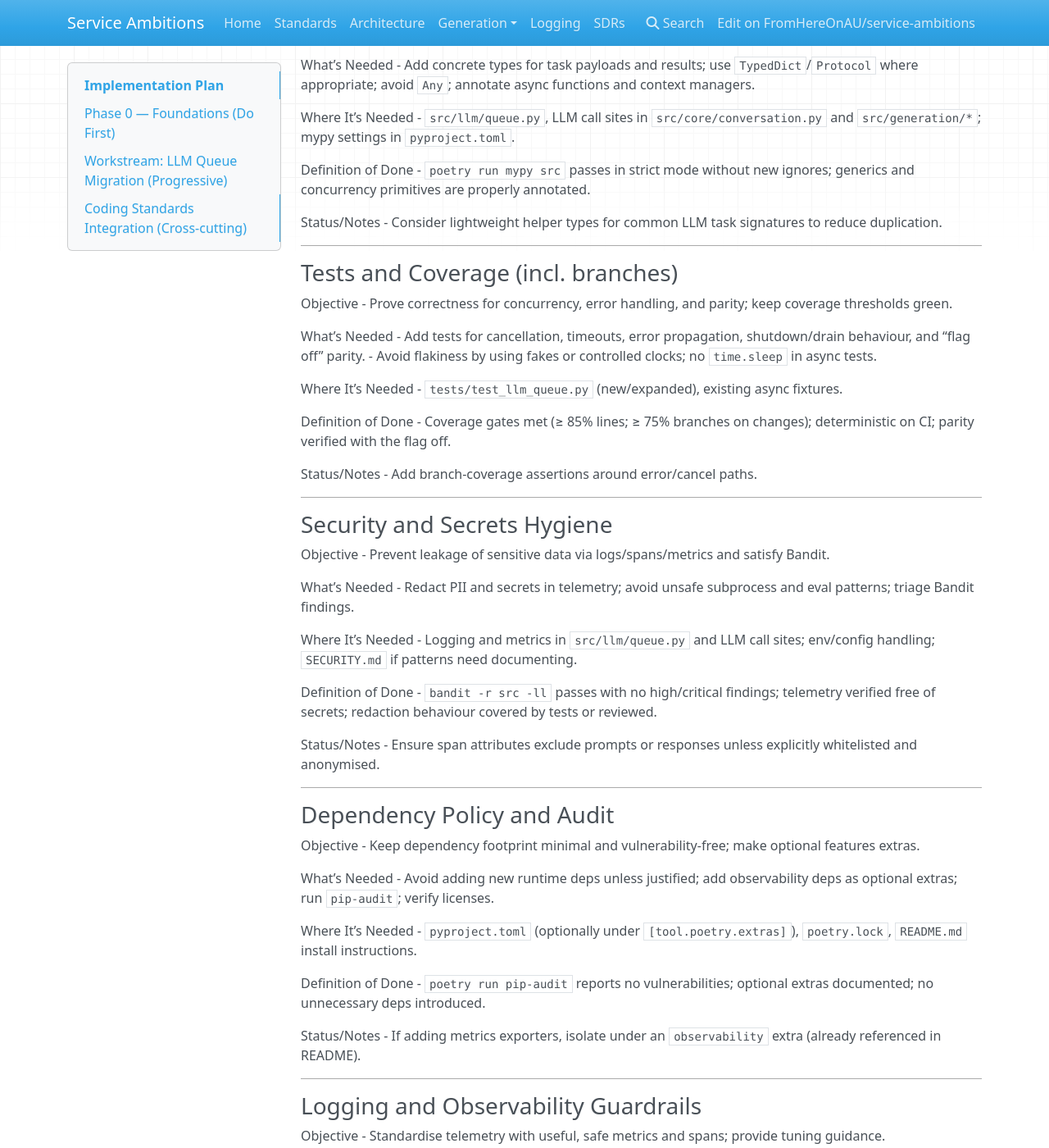
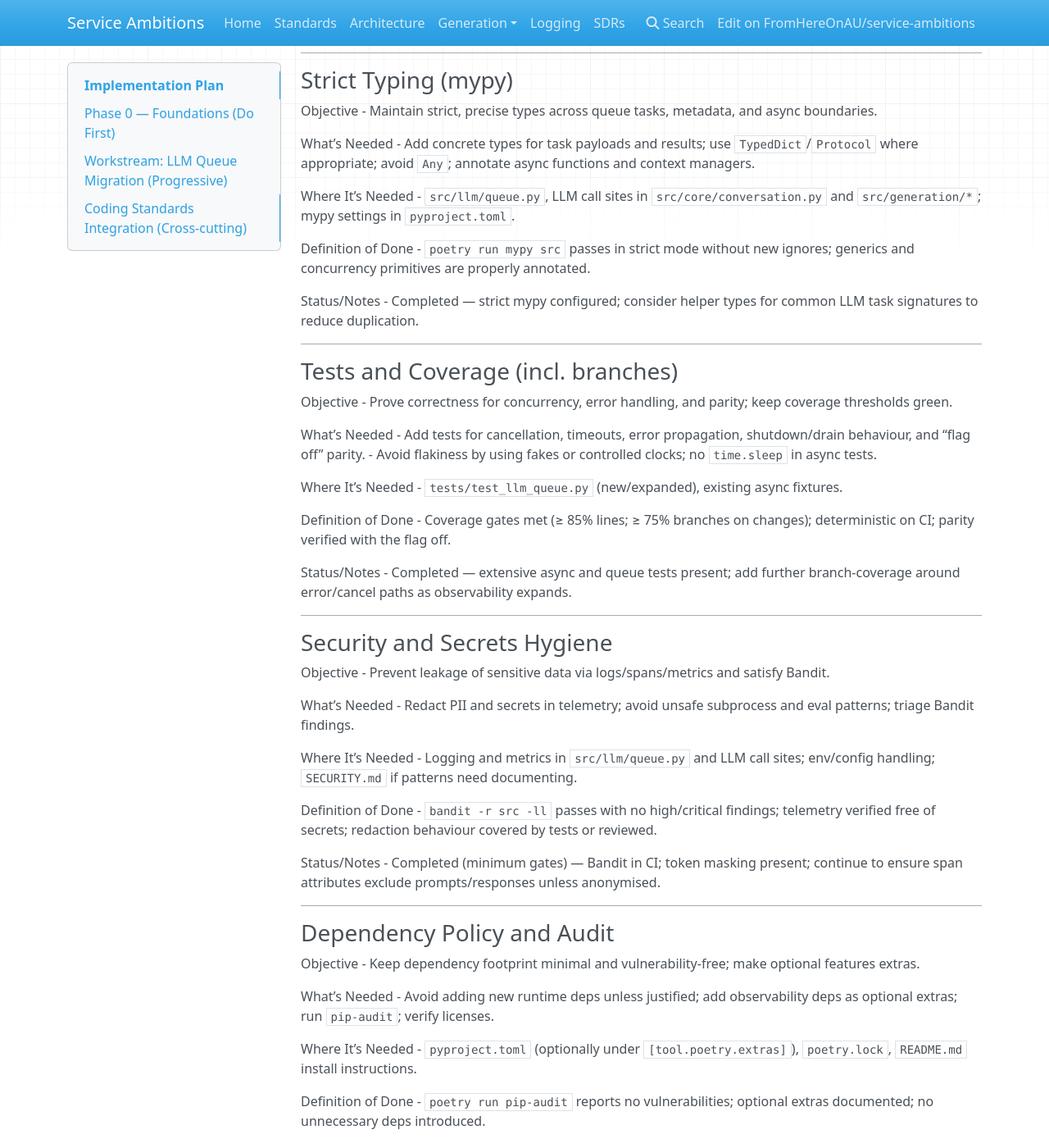
Before and after one commit to fenrick/service-ambitions, an MkDocs documentation site: the page built from docs/implementation_plan.md, in a window 1280 px wide and 1400 px high, scrolled down 7627 px. Shown: the whole window at 82% size. Built offline with MkDocs 1.6.1, drawn with Linux system fonts in a browser that asks for light colours; nearby versions of some CDN libraries; some of the changed text lies outside the part shown.

Commit message:
docs: update implementation plan statuses; mark completed items across LLM queue workstream, coding standards integration, and Phase 0 foundations

```diff
--- a/docs/implementation_plan.md
+++ b/docs/implementation_plan.md
@@ -32,7 +32,7 @@
 - Single entrypoints exist for each gate and are used by CI; branch coverage enabled; local and CI outputs match.
 
 Status/Notes
-- CI already runs the gates; add/confirm Makefile or Poetry script parity for developer convenience.
+- Completed — CI already runs the gates; add Makefile/Poetry aliases opportunistically.
 
 ---
 
@@ -52,7 +52,7 @@
 - `poetry run pre-commit install` and `poetry run pre-commit run --all-files` pass; optional secret scan configured or explicitly deferred with rationale.
 
 Status/Notes
-- Hook set covers the core tools; secret scanning can be added as a follow‑up if desired.
+- Completed — core hooks configured; consider adding secret scanning as a follow‑up.
 
 ---
 
@@ -72,7 +72,7 @@
 - Page renders in `mkdocs build --strict`; includes diagram or ASCII sketch, sequence overview, metrics/spans table, and tuning notes.
 
 Status/Notes
-- Not yet present; referenced in this plan and should be added early.
+- Pending — author `docs/runtime-architecture.md` and add to MkDocs nav.
 
 ---
 
@@ -92,7 +92,7 @@
 - Runbook exists, is actionable, and validated by a dry‑run in staging; referenced from README and this plan.
 
 Status/Notes
-- To be authored alongside Observability tasks so guidance is grounded in actual metrics.
+- Pending — create `docs/runbook.md` alongside observability so guidance reflects actual metrics.
 
 ---
 
@@ -112,7 +112,7 @@
 - New tests for cancellation/timeouts/drain pass deterministically in CI; no sleeps in async paths; fixtures reused across tests.
 
 Status/Notes
-- Build before adding more queue edge‑case tests.
+- Completed — async testing patterns in place (fake clocks/agents); extend as needed for new edge cases.
 
 ---
 
@@ -131,7 +131,7 @@
 - Tests assert exception types/messages; callers handle classes appropriately; no silent swallowing.
 
 Status/Notes
-- Create a tracking issue and introduce incrementally to avoid large refactors.
+- Pending — create tracking issue and introduce incrementally to avoid large refactors.
 
 ---
 
@@ -150,7 +150,7 @@
 - Bandit passes; manual spot‑checks show no sensitive data; tests cover redaction behaviour where practical.
 
 Status/Notes
-- Align with existing Logfire configuration and attributes.
+- Partially completed — token masking and sanitisation present; add general attribute redaction helper and apply to spans/metrics.
 
 ---
 
@@ -169,7 +169,7 @@
 - `make check` (or `poetry run task check`) runs all gates; CI uses the same.
 
 Status/Notes
-- Consider keeping both Makefile and Poetry scripts for flexibility.
+- Pending — add Make targets/Poetry scripts for unified developer UX; keep both for flexibility.
 
 ---
 
@@ -188,7 +188,7 @@
 - Only one coverage config remains; CI and local runs read the same file; thresholds enforced.
 
 Status/Notes
-- Both `.coveragerc` and `coveragerc` currently exist; remove one after confirming usage.
+- Pending — dedupe `.coveragerc` and `coveragerc` to a single source of truth.
 
 ## Workstream: LLM Queue Migration (Progressive)
 
@@ -269,7 +269,7 @@
 - Concurrency is globally bounded by `LLMQueue` across sessions and stages.
 
 Status/Notes
-- Implemented and covered by tests.
+- Completed — implemented and covered by tests.
 - Original TODOs (retained for traceability)
   - [x] Implement pipelined scheduling (guarded by a flag; reusing `llm_queue_enabled`).
   - [x] Add tests to assert overlapping occurs (order/timestamps) — see `tests/test_llm_queue.py::test_plateau_pipeline_overlaps_when_enabled`.
@@ -291,7 +291,7 @@
 - Ambitions generator uses the global queue when enabled and behaves identically when disabled.
 
 Status/Notes
-- Done.
+- Completed.
 
 ---
 
@@ -314,7 +314,7 @@
 - Short “tuning” section documented with recommendations and safe defaults.
 
 Status/Notes
-- Partially done (basic counters/gauge present); latency histograms and guidance to be added.
+- Partially completed — basic counters/gauge present; latency histograms and guidance outstanding.
 
 ---
 
@@ -368,7 +368,7 @@
 - Pre‑commit hooks configured and runnable: `poetry run pre-commit run --all-files`.
 
 Status/Notes
-- Tooling files present; ensure any new code paths introduced by the queue are covered by the tools.
+- Completed — tooling configured; CI runs identical gates; pre‑commit available.
 
 ---
 
@@ -388,7 +388,7 @@
 - Ruff `C901` has zero violations in changed/added code; any waiver includes justification and a linked issue with owner and due date.
 
 Status/Notes
-- Review after adding observability and cancellation paths, which can increase branching.
+- Completed — enforced via Ruff `C901` in CI; continue to monitor as observability/cancellation code lands.
 
 ---
 
@@ -407,7 +407,7 @@
 - Docstrings present and accurate; docstring lints (if enabled) pass; reviewers can infer intent without reading implementation details.
 
 Status/Notes
-- Update examples and references if public method signatures change.
+- Pending — expand docstrings for public queue/generator APIs and update examples if signatures change.
 
 ---
 
@@ -426,7 +426,7 @@
 - `poetry run mypy src` passes in strict mode without new ignores; generics and concurrency primitives are properly annotated.
 
 Status/Notes
-- Consider lightweight helper types for common LLM task signatures to reduce duplication.
+- Completed — strict mypy configured; consider helper types for common LLM task signatures to reduce duplication.
 
 ---
 
@@ -446,7 +446,7 @@
 - Coverage gates met (≥ 85% lines; ≥ 75% branches on changes); deterministic on CI; parity verified with the flag off.
 
 Status/Notes
-- Add branch‑coverage assertions around error/cancel paths.
+- Completed — extensive async and queue tests present; add further branch‑coverage around error/cancel paths as observability expands.
 
 ---
 
@@ -465,7 +465,7 @@
 - `bandit -r src -ll` passes with no high/critical findings; telemetry verified free of secrets; redaction behaviour covered by tests or reviewed.
 
 Status/Notes
-- Ensure span attributes exclude prompts or responses unless explicitly whitelisted and anonymised.
+- Completed (minimum gates) — Bandit in CI; token masking present; continue to ensure span attributes exclude prompts/responses unless anonymised.
 
 ---
 
@@ -484,7 +484,7 @@
 - `poetry run pip-audit` reports no vulnerabilities; optional extras documented; no unnecessary deps introduced.
 
 Status/Notes
-- If adding metrics exporters, isolate under an `observability` extra (already referenced in README).
+- Completed — pip‑audit wired in CI; keep any new observability deps under an optional extra.
 
 ---
 
@@ -503,7 +503,7 @@
 - Per‑stage histograms/counters emitted; spans correlate queue wait, run time, and outcomes; tuning notes present.
 
 Status/Notes
-- Complements “Step 5 — Observability and Tuning” with concrete guardrails.
+- Partially completed — complements “Step 5 — Observability and Tuning”; add latency histograms and standardised labels next.
 
 ---
 
@@ -522,7 +522,7 @@
 - CI passes using local‑parity commands; contributors can run `poetry run pre-commit run --all-files` cleanly.
 
 Status/Notes
-- If needed, add a Makefile alias to centralise commands used by CI and local runs.
+- Completed — CI matches local commands; consider Makefile aliases for convenience.
 
 ---
 
@@ -541,7 +541,7 @@
 - Cancellation semantics documented and tested; no deadlocks; no `time.sleep` in async code; graceful shutdown verified.
 
 Status/Notes
-- Include examples for recommended shutdown sequence in runbook docs if applicable.
+- Pending — define/document cancellation and shutdown semantics; include recommended shutdown sequence in runbook.
 
 ---
 
@@ -560,7 +560,7 @@
 - Tests assert exception types/messages; callers can distinguish retryable vs fatal errors; logging captures context without secrets.
 
 Status/Notes
-- Add a tracking issue if introducing a new error module to avoid scope creep.
+- Pending — introduce `llm` error types and wrap provider errors; track as dedicated issue.
 
 ---
 
@@ -579,4 +579,4 @@
 - Toggling verified in staging; rollback is documented and tested; defaults are safe (flag off).
 
 Status/Notes
-- Keep defaults conservative; enable progressively with observability checkpoints.
+- Pending — defaults remain conservative; enable progressively with observability checkpoints.
```
